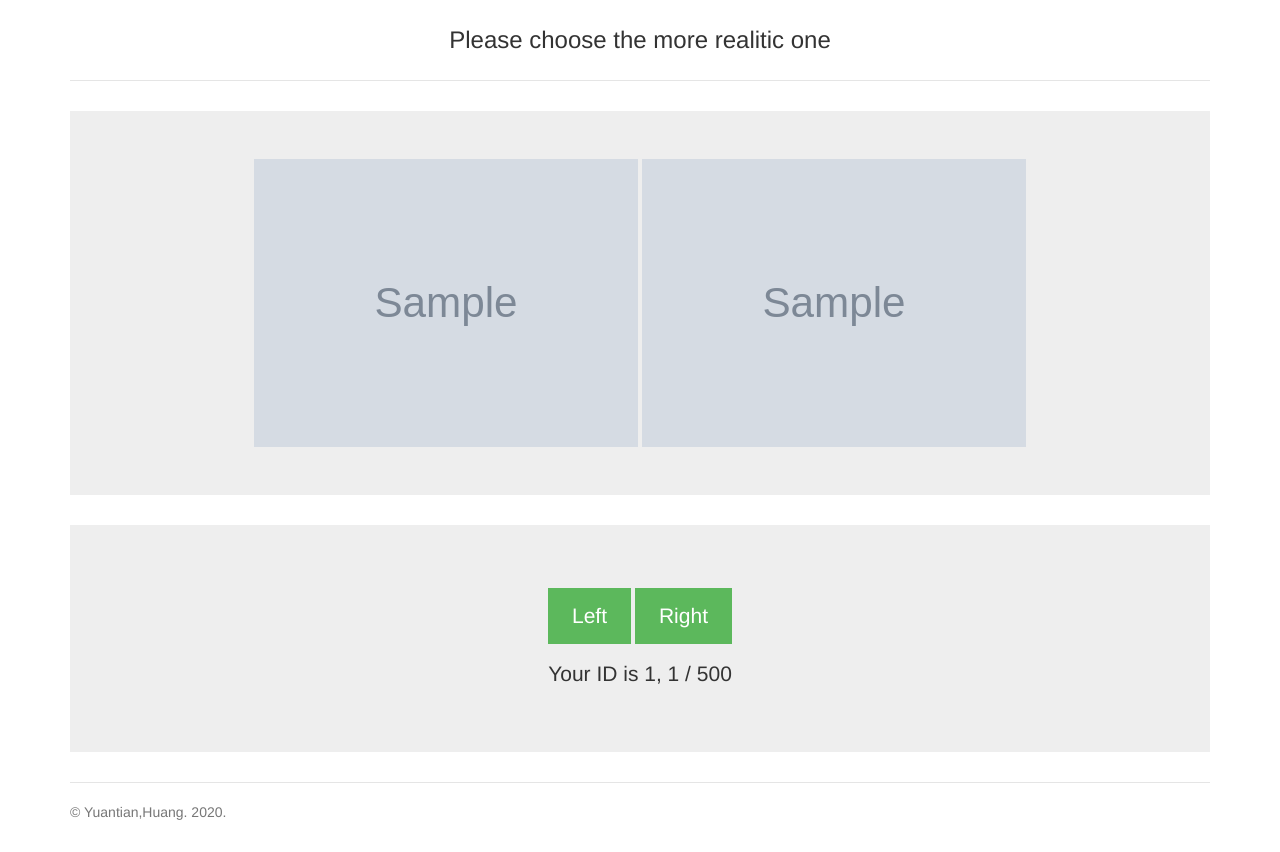
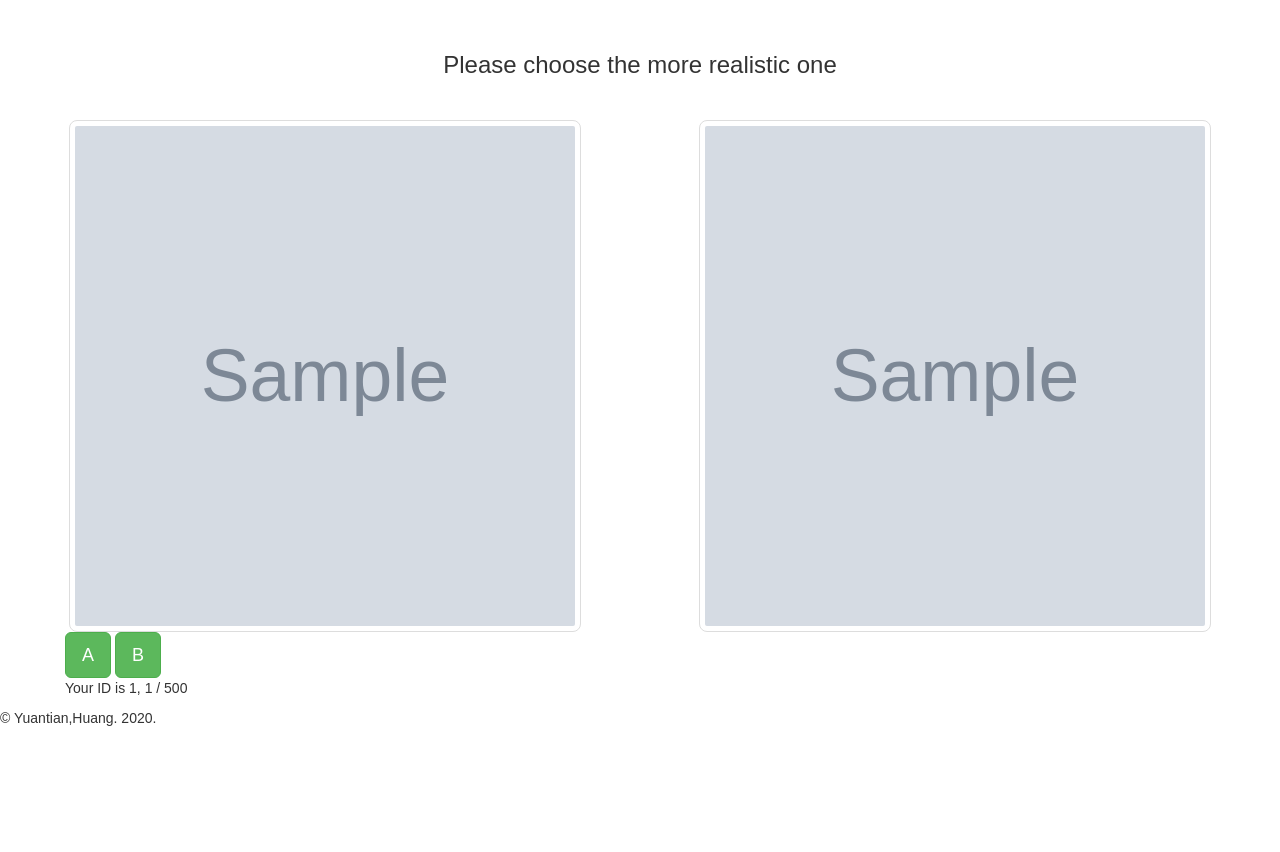
Before and after one commit to sky24h/User_study_tool_flask, a Flask app: template templates/main.html in a window 1280 px wide. After the commit the page ends 726 px from the top, so only its background shows below. Run offline with Flask 2, Linux system fonts and the light colour scheme; the template is opened without the code that fills it: most values are stand-ins (such as "Sample title", 1, 10 or a date in 2020); grey boxes marked "Sample" are stand-in pictures; parts of the project's set-up code (start-up, migrations or seed data) failed here and were passed over; some libraries are stand-ins or nearby versions.

Commit message:
update :

```diff
--- a/app.py
+++ b/app.py
@@ -2,24 +2,24 @@ from flask import Flask, request, render_template, send_from_directory
 import os
 from PIL import Image
 import random
+from utils import pick_with_style, pick
 
 app = Flask(__name__)
 APP_ROOT = os.path.dirname(os.path.abspath(__file__))
+#get all the paths
 image_dir = './static/images/'
+list_method_to_compare = [image_dir + x for x in os.listdir(image_dir)]
+list_style_to_compare = os.listdir(list_method_to_compare[0])
 
-list_method = ['ours/', 'real/', 'pix2pixHD/', 'SPADE/']
-list_style = ['ink/', 'wat/', 'monet/', 'van/', 'cez/']
-
-def random_pick():
-    pick_style = random.choice(list_style)
-    pick_method1 = random.choice(list_method)
-    pick_method2 = random.choice(list_method)
-
-    while (pick_method1==pick_method2):
-        pick_method2 = random.choice(list_method)
-    image_a = random.choice(os.listdir(image_dir + pick_method1 + pick_style))
-    image_b = random.choice(os.listdir(image_dir + pick_method2 + pick_style))
-    return pick_method1 + pick_style + image_a, pick_method2 + pick_style + image_b
+#Set to True if you want to compare one to one.
+one_to_one = True
+#Set to False if there is only one type of output image.
+with_style = True
+#Set to True if the samples are randomly generated.
+#Set to False if you want to compare samples which have same input (please change the file name to the same as the input).
+random_pick = True
+#Number of methods
+num_method = len(list_method_to_compare)
 
 global count
 count = 0
@@ -37,17 +37,27 @@ def start():
     user_id = request.form['id']
     if user_id == '':
         return render_template('message.html', message1 = 'User ID cannot be EMPTY !', message2 = 'Please input one as you like.')
-    image_a, image_b = random_pick()
+    if with_style:
+        image_a, image_b = pick_with_style(list_method_to_compare, list_style_to_compare, random_pick = True)
+    else:
+        image_a, image_b = pick(list_method_to_compare, random_pick = True)
+    print('image_a', image_a, 'image_b', image_b)
+
     return render_template('main.html', image_a = image_a, image_b = image_b, user_id = user_id, count = count)
 
 @app.route("/select", methods=["POST"])
 def select():
     global count
-    image_a, image_b = random_pick()
+    if with_style:
+        image_a, image_b = pick_with_style(list_method_to_compare, list_style_to_compare, random_pick)
+    else:
+        image_a, image_b = pick(list_method_to_compare, random_pick)
     count += 1
+    print('image_a', image_a, 'image_b', image_b)
     if count == 500:
         return render_template('message.html', message1 = 'Test completed successfully.', message2 = 'Thank you very much !')
-    list_a, list_b = request.form['image_a'].split('/'), request.form['image_b'].split('/')
+
+    list_a, list_b = request.form['image_a'].replace(image_dir, '').split('/'), request.form['image_b'].replace(image_dir, '').split('/')
 
     with open('./results/' + user_id + '.txt', 'a') as f:
         if 'A' in request.form['mode']:
@@ -63,9 +73,9 @@ def select():
     return render_template('main.html', image_a = image_a, image_b = image_b, user_id = user_id, count = count)
 
 
-@app.route('/static/images/<filename>')
+@app.route('/<filename>')
 def send_image(filename):
-    return send_from_directory("static/images", filename)
+    return send_from_directory("./",filename)
 
 if __name__ == "__main__":
     app.run()
--- /dev/null
+++ b/results/asd.txt
@@ -0,0 +1,6 @@
+pix2pixHD_real_cez
+SPADE_pix2pixHD_wat
+SPADE_real_van
+real_ours_cez
+real_ours_van
+real_ours_wat
--- a/static/jumbotron-narrow.css
+++ /dev/null
@@ -1,84 +0,0 @@
-/* Space out content a bit */
-body {
-  padding-top: 20px;
-  padding-bottom: 20px;
-}
-
-/* Everything but the jumbotron gets side spacing for mobile first views */
-.header,
-.marketing,
-.footer {
-  padding-right: 15px;
-  padding-left: 15px;
-}
-
-/* Custom page header */
-.header {
-  padding-bottom: 20px;
-  border-bottom: 1px solid #e5e5e5;
-}
-/* Make the masthead heading the same height as the navigation */
-.header h3 {
-  margin-top: 0;
-  margin-bottom: 0;
-  line-height: 40px;
-}
-
-/* Custom page footer */
-.footer {
-  padding-top: 19px;
-  color: #777;
-  border-top: 1px solid #e5e5e5;
-}
-
-/* Customize container */
-@media (min-width: 768px) {
-  .container {
-    /*max-width: 730px;*/
-  }
-}
-.container-narrow > hr {
-  margin: 30px 0;
-}
-
-/* Main marketing message and sign up button */
-.jumbotron {
-  text-align: center;
-  border-bottom: 1px solid #e5e5e5;
-}
-.jumbotron .btn {
-  padding: 14px 24px;
-  font-size: 21px;
-}
-
-/* Supporting marketing content */
-.marketing {
-  margin: 40px 0;
-}
-.marketing p + h4 {
-  margin-top: 28px;
-}
-
-/* Responsive: Portrait tablets and up */
-@media screen and (min-width: 768px) {
-  /* Remove the padding we set earlier */
-  .header,
-  .marketing,
-  .footer {
-    padding-right: 0;
-    padding-left: 0;
-  }
-  /* Space out the masthead */
-  .header {
-    margin-bottom: 30px;
-  }
-  /* Remove the bottom border on the jumbotron for visual effect */
-  .jumbotron {
-    border-bottom: 0;
-  }
-}
-
- /* RD: making vertical align great again */
-.table > tbody > tr > td {
-     vertical-align: middle;
-}
--- a/static/style.css
+++ b/static/style.css
@@ -1,22 +1,69 @@
 .btn-lg,
 .nav-pills > li > a,
-.container .jumbotron {
-    border: 0px;
-    border-radius: 0px;
+
+body {
+  margin: 0;
+  font-family: Arial;
 }
 
-#upload-button,
-#file-picker {
-    margin-top: 30px;
-}
-}
-div#image-container {
-    max-width: 512px;
+.header {
+  text-align: center;
+  padding: 32px;
 }
 
-div#image-container > img {
-    max-width: 100%;
+.column_left {
+  /*-ms-flex: 50%; /* IE 10 */
+  padding: 0 10px;
+  margin-right: auto;
+  margin-left: auto;
+  margin-top: 0;
+  margin-bottom: 0;
+  text-align: center;
 }
+
+.column_right {
+  /*-ms-flex: 50%; /* IE 10 */
+  padding: 0 10px;
+  margin-left: auto;
+  margin-right: auto;
+  margin-top: 0;
+  margin-bottom: 0;
+  text-align: center;
+}
+
+
+.column {
+  /*-ms-flex: 50%; /* IE 10 */
+  padding: 0 10px;
+  margin: 0 auto;
+  text-align: center;
+}
+
+
+.container {
+  /*display: -ms-flexbox;
+  display: flex;*/
+  -ms-flex-wrap: wrap;
+  flex-wrap: wrap;
+  padding: 0 10px;
+  margin: 0 auto;
+}
+
+.row {
+  display: -ms-flexbox;
+  display: flex;
+  -ms-flex-wrap: wrap;
+  flex-wrap: wrap;
+  padding: 0 10px;
+  margin: 0 auto;
+}
+
+img {
+    border: 1px solid #ddd;
+    border-radius: 8px;
+    padding: 5px;
+    margin: 0 auto
+  }
 
 
 .hidden {
--- a/templates/index.html
+++ b/templates/index.html
@@ -4,7 +4,6 @@
 <head>
     <title>User Test V_0.1</title>
     <link href="https://maxcdn.bootstrapcdn.com/bootstrap/3.3.7/css/bootstrap.min.css" rel="stylesheet">
-    <link href="../static/jumbotron-narrow.css" rel="stylesheet">
     <link href="../static/style.css" rel="stylesheet">
 </head>
 
--- a/templates/main.html
+++ b/templates/main.html
@@ -2,43 +2,38 @@
 <html lang="en">
 
 <head>
-    <title>User Test V_0.1</title>
+    <title>User Test V_0.2</title>
     <link href="https://maxcdn.bootstrapcdn.com/bootstrap/3.3.7/css/bootstrap.min.css" rel="stylesheet">
-    <link href="../static/jumbotron-narrow.css" rel="stylesheet">
     <link href="../static/style.css" rel="stylesheet">
 </head>
 
 <body>
-
-    <div class="container">
     <div class="header">
-            <h3 class="text-center">Please choose the more realitic one</h3>
+        <h3 class="text-center">Please choose the more realistic one</h3>
     </div>
 
-        <div class="jumbotron">
-
-	    <div id="image1">
-            <img src=" {{url_for('send_image', filename=image_a)}} " style="max-width: 384px;">
-            <img src=" {{url_for('send_image', filename=image_b)}} " style="max-width: 384px;">
+        <div class="row">
+            <div class="column_left">
+                <img width="512" height="512" src=" {{url_for('send_image', filename=image_a)}} ">
+            </div>
+            <div class="column_right">
+                <img width="512" height="512" src=" {{url_for('send_image', filename=image_b)}} ">
             </div>
         </div>
 
-        <div class="jumbotron">
-            <p class="lead"></p>
+    <div class="container">
         <form id="form-select" action="{{ url_for('select') }}" method="POST" enctype="multipart/form-data">
-                  <button id="select_A" class="btn btn-lg btn-success" type="submit" name="mode" value="A">Left</button>
-                  <button id="select_B" class="btn btn-lg btn-success" type="submit" name="mode" value="B">Right</button>
+            <button id="select_A" class="btn btn-lg btn-success" type="submit" name="mode" value="A">A</button>
+            <button id="select_B" class="btn btn-lg btn-success" type="submit" name="mode" value="B">B</button>
             <input type="text" class="hidden" name="image_a" value="{{ image_a }}">
             <input type="text" class="hidden" name="image_b" value="{{ image_b }}">
         </form>
-                  <p></p>
+        <div class="divider"></div>
         <p> Your ID is {{user_id}}, {{count}} / 500</p>
     </div>
         <footer class="footer">
             <p>&copy; Yuantian,Huang. 2020.</p>
         </footer>
-
-    </div>
 </body>
 
 </html>
```
Also changed, not shown: results/24.txt (added, +183 -0 lines), utils.py (added, +28 -0 lines), 4 other files. Lines whose indentation alone changed are shown as unchanged.
